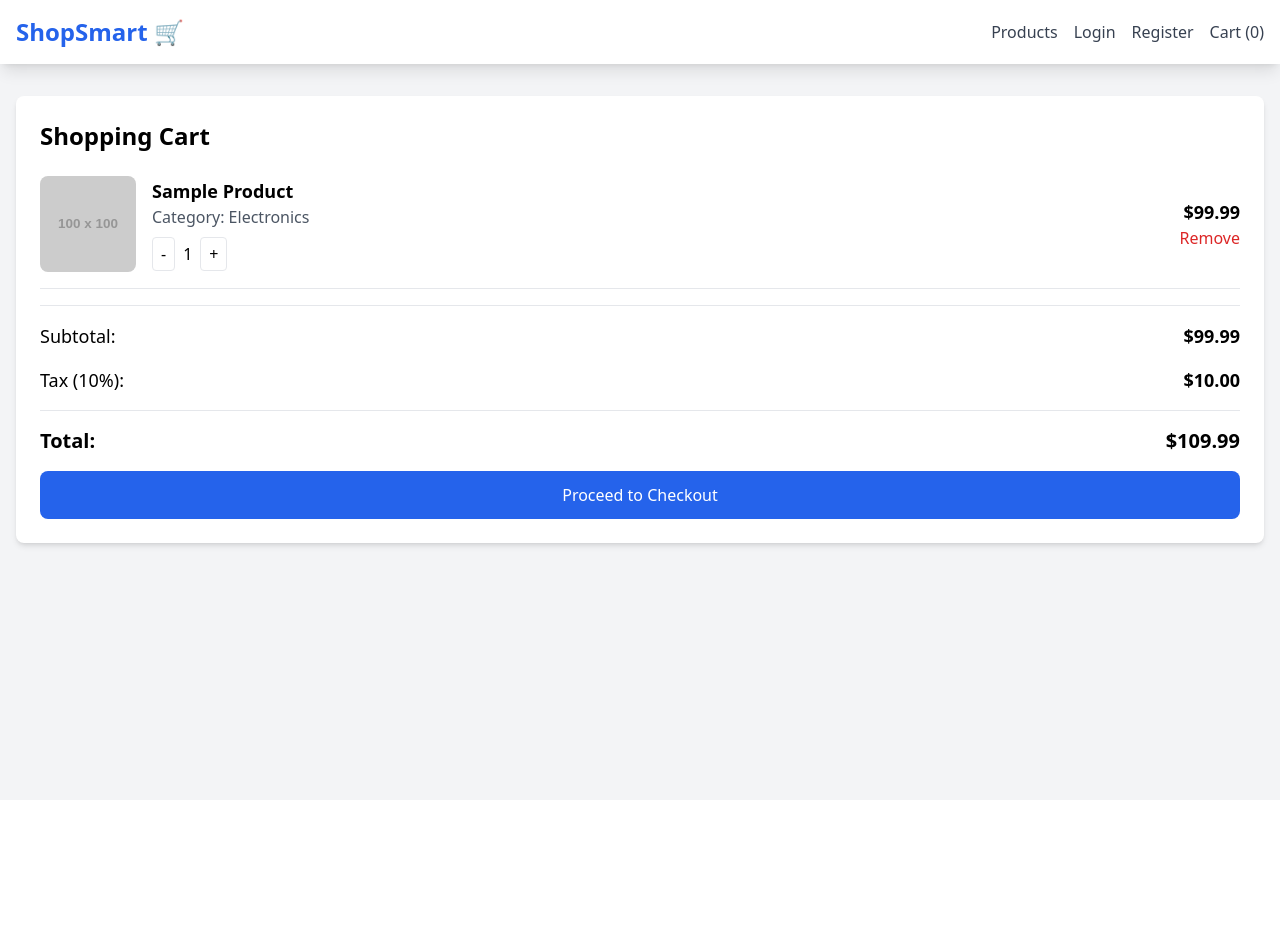
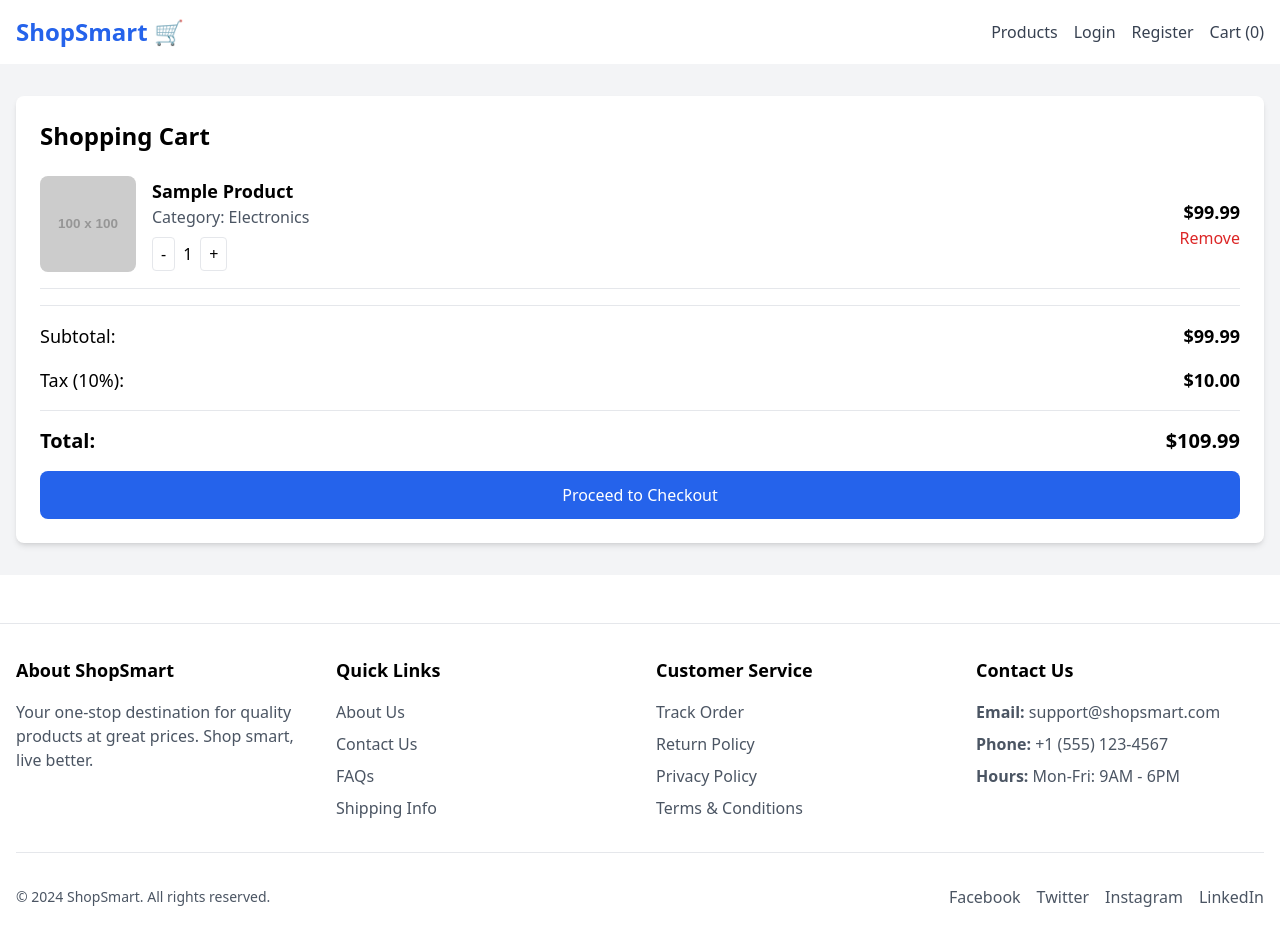
Before and after one commit to Erland-Mahesvara/module-4-revou, a React (Vite) app: page /cart in a window 1280 px wide. Before the commit the page ends 800 px from the top, so only its background shows below. Built offline with nearby package versions, Linux system fonts and the light colour scheme.

Commit message:
Sonnet-Web-4-1

```diff
--- a/src/App.tsx
+++ b/src/App.tsx
@@ -1,5 +1,6 @@
 import { BrowserRouter as Router, Routes, Route } from "react-router-dom";
 import Navbar from "./components/Navbar";
+import Footer from "./components/Footer";
 import Home from "./pages/Home";
 import Login from "./pages/Login";
 import Register from "./pages/Register";
@@ -9,9 +10,10 @@ import Cart from "./pages/Cart";
 function App() {
   return (
     <Router>
-      <div className="min-h-screen bg-gray-100">
+      <div className="flex flex-col min-h-screen">
         <Navbar />
-        <main className="container mx-auto px-4 py-8">
+        <main className="flex-grow bg-gray-100">
+          <div className="container mx-auto px-4 py-8">
             <Routes>
               <Route path="/" element={<Home />} />
               <Route path="/login" element={<Login />} />
@@ -19,7 +21,9 @@ function App() {
               <Route path="/product/:id" element={<ProductDetail />} />
               <Route path="/cart" element={<Cart />} />
             </Routes>
+          </div>
         </main>
+        <Footer />
       </div>
     </Router>
   );
--- /dev/null
+++ b/src/components/Footer.tsx
@@ -0,0 +1,114 @@
+const Footer = () => {
+  return (
+    <footer className="bg-white mt-12 border-t">
+      <div className="container mx-auto px-4 py-8">
+        <div className="grid grid-cols-1 md:grid-cols-4 gap-8">
+          {/* About Section */}
+          <div>
+            <h3 className="text-lg font-semibold mb-4">About ShopSmart</h3>
+            <p className="text-gray-600">
+              Your one-stop destination for quality products at great prices.
+              Shop smart, live better.
+            </p>
+          </div>
+
+          {/* Quick Links */}
+          <div>
+            <h3 className="text-lg font-semibold mb-4">Quick Links</h3>
+            <ul className="space-y-2">
+              <li>
+                <a href="#" className="text-gray-600 hover:text-blue-600">
+                  About Us
+                </a>
+              </li>
+              <li>
+                <a href="#" className="text-gray-600 hover:text-blue-600">
+                  Contact Us
+                </a>
+              </li>
+              <li>
+                <a href="#" className="text-gray-600 hover:text-blue-600">
+                  FAQs
+                </a>
+              </li>
+              <li>
+                <a href="#" className="text-gray-600 hover:text-blue-600">
+                  Shipping Info
+                </a>
+              </li>
+            </ul>
+          </div>
+
+          {/* Customer Service */}
+          <div>
+            <h3 className="text-lg font-semibold mb-4">Customer Service</h3>
+            <ul className="space-y-2">
+              <li>
+                <a href="#" className="text-gray-600 hover:text-blue-600">
+                  Track Order
+                </a>
+              </li>
+              <li>
+                <a href="#" className="text-gray-600 hover:text-blue-600">
+                  Return Policy
+                </a>
+              </li>
+              <li>
+                <a href="#" className="text-gray-600 hover:text-blue-600">
+                  Privacy Policy
+                </a>
+              </li>
+              <li>
+                <a href="#" className="text-gray-600 hover:text-blue-600">
+                  Terms & Conditions
+                </a>
+              </li>
+            </ul>
+          </div>
+
+          {/* Contact Info */}
+          <div>
+            <h3 className="text-lg font-semibold mb-4">Contact Us</h3>
+            <ul className="space-y-2">
+              <li className="text-gray-600">
+                <span className="font-semibold">Email:</span>{" "}
+                support@shopsmart.com
+              </li>
+              <li className="text-gray-600">
+                <span className="font-semibold">Phone:</span> +1 (555) 123-4567
+              </li>
+              <li className="text-gray-600">
+                <span className="font-semibold">Hours:</span> Mon-Fri: 9AM - 6PM
+              </li>
+            </ul>
+          </div>
+        </div>
+
+        {/* Bottom Section */}
+        <div className="border-t mt-8 pt-8">
+          <div className="flex flex-col md:flex-row justify-between items-center">
+            <p className="text-gray-600 text-sm">
+              © 2024 ShopSmart. All rights reserved.
+            </p>
+            <div className="flex space-x-4 mt-4 md:mt-0">
+              <a href="#" className="text-gray-600 hover:text-blue-600">
+                Facebook
+              </a>
+              <a href="#" className="text-gray-600 hover:text-blue-600">
+                Twitter
+              </a>
+              <a href="#" className="text-gray-600 hover:text-blue-600">
+                Instagram
+              </a>
+              <a href="#" className="text-gray-600 hover:text-blue-600">
+                LinkedIn
+              </a>
+            </div>
+          </div>
+        </div>
+      </div>
+    </footer>
+  );
+};
+
+export default Footer;
--- a/src/components/ProductCard.tsx
+++ b/src/components/ProductCard.tsx
@@ -11,14 +11,16 @@ const ProductCard = ({ product }: ProductCardProps) => {
       <img
         src={product.images[0]}
         alt={product.title}
-        className="w-full h-48 object-cover"
+        className="w-full h-64 object-cover"
       />
-      <div className="p-4">
-        <h3 className="text-lg font-semibold mb-2">{product.title}</h3>
-        <p className="text-gray-600 text-sm mb-4 line-clamp-2">
-          {product.description}
-        </p>
-        <div className="flex justify-between items-center">
+      <div className="p-4 flex flex-col h-48">
+        <div className="flex-1">
+          <h3 className="text-lg font-semibold mb-2">{product.title}</h3>
+          <p className="text-gray-600 text-sm line-clamp-2">
+            {product.description}
+          </p>
+        </div>
+        <div className="flex justify-between items-center mt-4">
           <span className="text-xl font-bold text-blue-600">
             ${product.price}
           </span>
```
Lines whose indentation alone changed are shown as unchanged.
